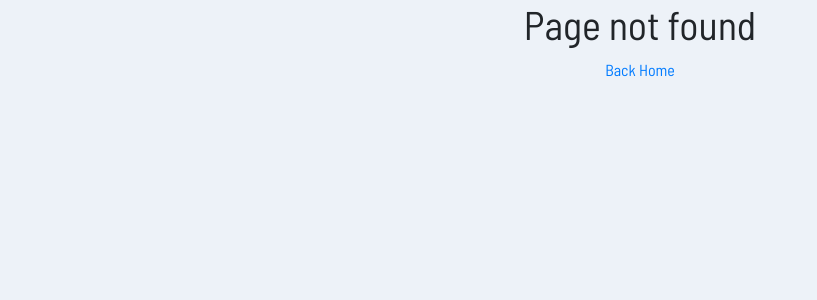
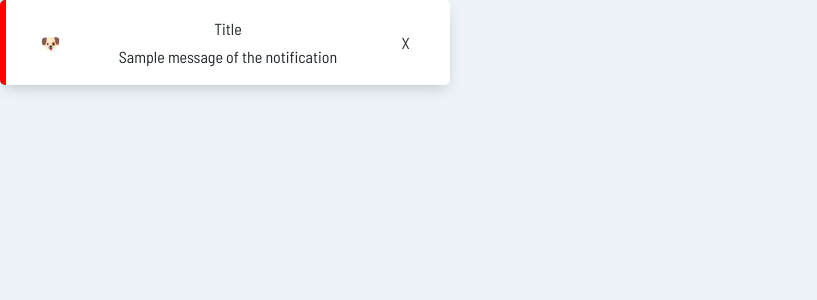
Before and after one commit to kbuczek/react-beginner-projects, a React (Create React App) app: page /notification in a window 1280 px wide. Before the commit this address had no page. Shown: the top 300 px of the page, without its empty margins (0-817 px from the left). Built offline with nearby package versions, Linux system fonts and the light colour scheme.

Commit message:
notification

```diff
--- a/src/App.js
+++ b/src/App.js
@@ -16,6 +16,7 @@ import Menu from "./Projects/Menu/Menu";
 import Tabs from "./Projects/Tabs/Index";
 import GridDragAndDrop from "./Projects/GridDragAndDrop";
 import griddndData from "./Projects/GridDragAndDrop/data/segregators.js";
+import Notification from "./Projects/Notification/Notification";
 
 import Link1 from "./Projects/Navbar2/pages/Link1";
 import Link2 from "./Projects/Navbar2/pages/Link2";
@@ -41,6 +42,12 @@ function App() {
           </Route>
           <Route exact path="/griddnd">
             <GridDragAndDrop data={griddndData} />
+          </Route>
+          <Route exact path="/notification">
+            <Notification
+              title="Title"
+              message="Sample message of the notification"
+            />
           </Route>
           <Route exact path="/memory-game">
             <MemoryGame />
--- /dev/null
+++ b/src/Projects/Notification/Notification.tsx
@@ -0,0 +1,25 @@
+import React from "react";
+import "./notification.css";
+
+interface Notification {
+  title: string;
+  message: string;
+}
+
+const Notification: React.FunctionComponent<Notification> = ({
+  title,
+  message,
+}) => {
+  return (
+    <div className="notification">
+      <div className="notification-icon">🐶</div>
+      <div className="notification-text">
+        <div className="notification-text-title">{title}</div>
+        <div className="notification-text-message">{message}</div>
+      </div>
+      <div className="notification-close">X</div>
+    </div>
+  );
+};
+
+export default Notification;
--- /dev/null
+++ b/src/Projects/Notification/notification.css
@@ -0,0 +1,17 @@
+.notification {
+  display: grid;
+  grid-template-columns: 1fr 3fr 1fr;
+  align-items: center;
+  justify-content: center;
+  width: 450px;
+  min-height: 85px;
+  background-color: #fff;
+  border-radius: 5px;
+  border-left: 6px solid red;
+  box-shadow: 1px 7px 14px -5px rgba(0, 0, 0, 0.2);
+}
+
+.notification-text > div {
+  justify-content: start !important;
+  align-items: start !important;
+}
```
